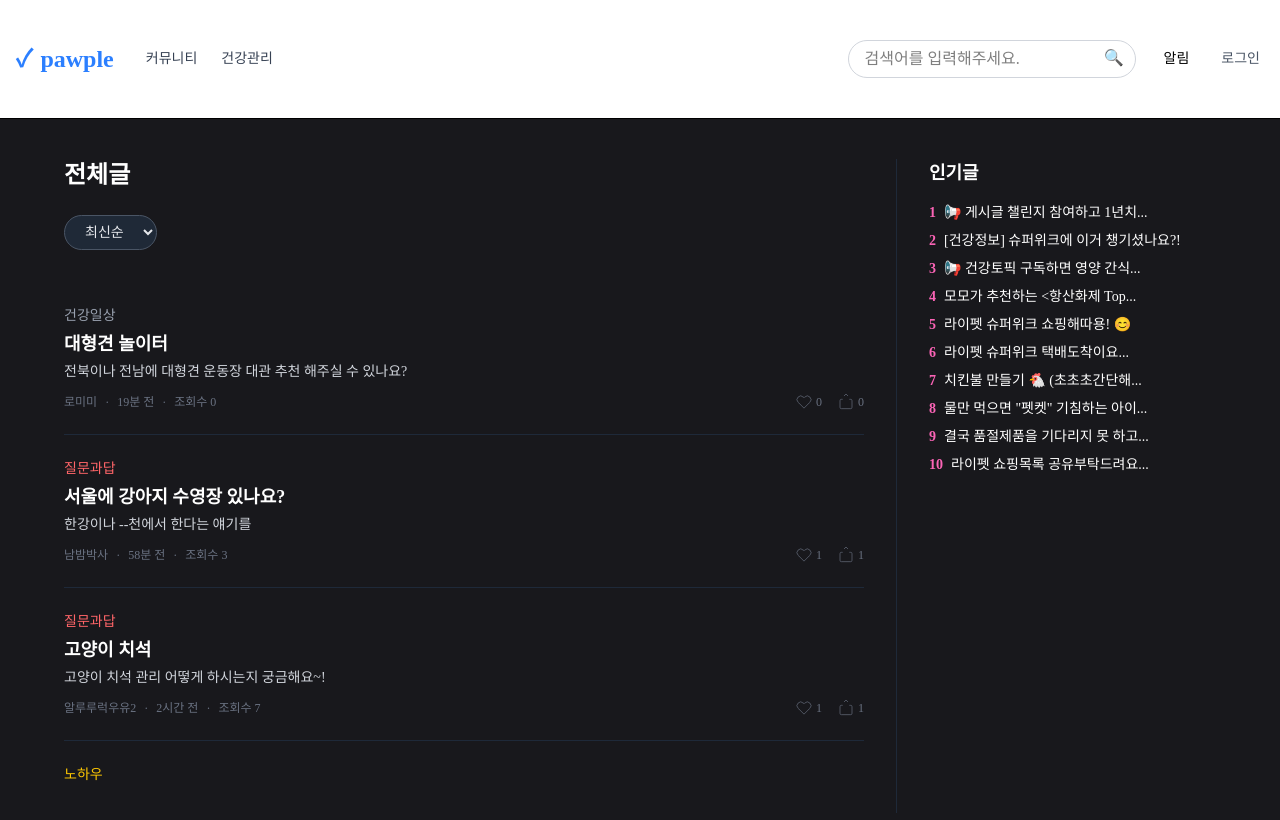
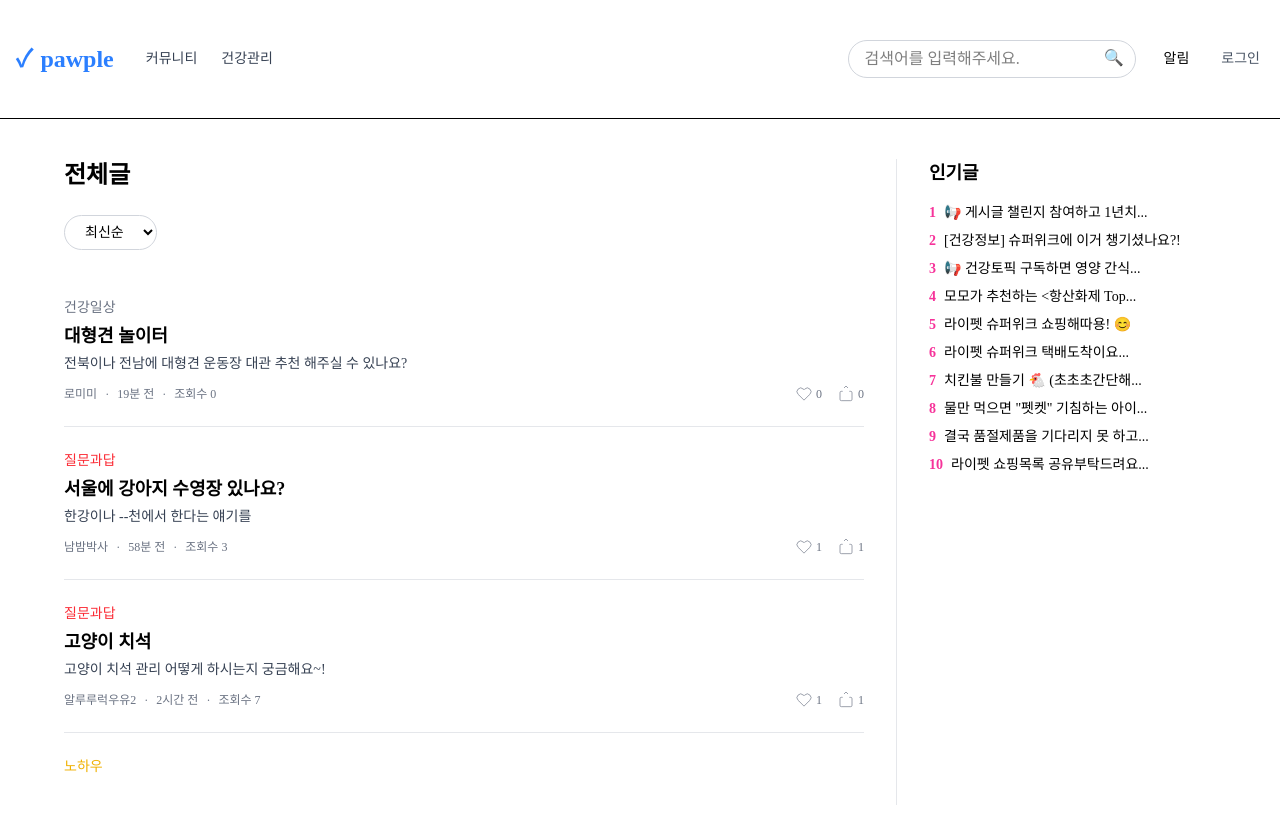
Before and after one commit to Songyonggeun/pawpelfront, a Next.js app: page /community/total in a window 1280 px wide. Shown: the top 820 px of the page. Built offline with nearby package versions, Linux system fonts and the light colour scheme; a web font is replaced by a local one.

Commit message:
가상 데이터 들어간 커뮤니티 디자인 얼추 완성

```diff
--- a/app/(application)/community/total/page.jsx
+++ b/app/(application)/community/total/page.jsx
@@ -1,33 +1,31 @@
-'use client'; // Next.js 사용하는 경우
+'use client';
 
 import React from 'react';
 
 export default function TotalPage() {
   return (
-        <div className="bg-[#18181C] text-white min-h-screen">
+    <div className="bg-white text-black min-h-screen">
       <div className="max-w-6xl mx-auto flex pt-10">
         {/* 왼쪽: 전체글 리스트 */}
         <main className="flex-1 pr-8">
           <h2 className="text-2xl font-bold mb-6">전체글</h2>
 
           <div className="flex gap-2 mb-6">
-                        <div className="mb-2">
             <select
-                                className="bg-[#1F2937] text-gray-200 border border-gray-600 rounded-full px-4 py-2 text-sm focus:outline-none focus:ring-2 focus:ring-blue-500"
+              className="bg-white text-black border border-gray-300 rounded-full px-4 py-2 text-sm focus:outline-none focus:ring-2 focus:ring-blue-500"
               defaultValue="latest"
               onChange={(e) => {
                 const sortBy = e.target.value;
-                                    console.log('정렬 방식:', sortBy); // 여기에 정렬 로직 연결
+                console.log('정렬 방식:', sortBy);
               }}
             >
               <option value="latest">최신순</option>
               <option value="popular">인기순</option>
             </select>
           </div>
-                    </div>
 
           {/* 게시글 목록 */}
-                    <div className="divide-y divide-gray-800 mt-0">
+          <div className="divide-y divide-gray-200 mt-0">
             {[
               {
                 category: '건강일상',
@@ -38,7 +36,7 @@ export default function TotalPage() {
                 views: 0,
                 likes: 0,
                 comments: 0,
-                                categoryColor: 'text-gray-400',
+                categoryColor: 'text-gray-500',
               },
               {
                 category: '질문과답',
@@ -49,7 +47,7 @@ export default function TotalPage() {
                 views: 3,
                 likes: 1,
                 comments: 1,
-                                categoryColor: 'text-red-400',
+                categoryColor: 'text-red-500',
               },
               {
                 category: '질문과답',
@@ -60,7 +58,7 @@ export default function TotalPage() {
                 views: 7,
                 likes: 1,
                 comments: 1,
-                                categoryColor: 'text-red-400',
+                categoryColor: 'text-red-500',
               },
               {
                 category: '노하우',
@@ -71,13 +69,13 @@ export default function TotalPage() {
                 views: 0,
                 likes: 0,
                 comments: 0,
-                                categoryColor: 'text-yellow-400',
+                categoryColor: 'text-yellow-500',
               },
             ].map((post, idx) => (
               <div key={idx} className="py-6">
                 <div className={`text-sm ${post.categoryColor} mb-1`}>{post.category}</div>
                 {post.title && <div className="font-semibold text-lg mb-1">{post.title}</div>}
-                                {post.content && <div className="text-gray-300 mb-3 text-sm">{post.content}</div>}
+                {post.content && <div className="text-gray-700 mb-3 text-sm">{post.content}</div>}
                 {post.author && (
                   <div className="flex items-center text-xs text-gray-500">
                     <span>{post.author}</span>
@@ -101,7 +99,7 @@ export default function TotalPage() {
         </main>
 
         {/* 오른쪽: 인기글 */}
-                <aside className="w-80 border-l border-gray-800 pl-8">
+        <aside className="w-80 border-l border-gray-200 pl-8">
           <h3 className="text-lg font-bold mb-4">인기글</h3>
           <ol className="space-y-2 text-sm">
             {[
@@ -117,7 +115,7 @@ export default function TotalPage() {
               '라이펫 쇼핑목록 공유부탁드려요...',
             ].map((text, index) => (
               <li key={index} className="flex items-center gap-2">
-                                <span className="text-pink-400 font-bold">{index + 1}</span>
+                <span className="text-pink-500 font-bold">{index + 1}</span>
                 <span>{text}</span>
               </li>
             ))}
--- a/app/(application)/community/write/page.jsx
+++ b/app/(application)/community/write/page.jsx
@@ -4,33 +4,36 @@ import React, { useEffect, useRef, useState } from "react";
 const WritePost = () => {
   const [title, setTitle] = useState("");
   const editorRef = useRef(null);
+  const quillRef = useRef(null); // Quill 인스턴스 저장
 
   useEffect(() => {
-    // 필요한 CDN 스크립트 & CSS 로드
     const loadCDNs = async () => {
-      if (typeof window !== "undefined" && window.$ === undefined) {
-        await loadScript("https://code.jquery.com/jquery-3.6.0.min.js");
-        await loadStyle("https://cdn.jsdelivr.net/npm/bootstrap@4.6.2/dist/css/bootstrap.min.css");
-        await loadScript("https://cdn.jsdelivr.net/npm/bootstrap@4.6.2/dist/js/bootstrap.bundle.min.js");
-        await loadStyle("https://cdn.jsdelivr.net/npm/summernote@0.8.18/dist/summernote.min.css");
-        await loadScript("https://cdn.jsdelivr.net/npm/summernote@0.8.18/dist/summernote.min.js");
+      if (typeof window !== "undefined" && !window.Quill) {
+        await loadStyle("https://cdn.quilljs.com/1.3.6/quill.snow.css");
+        await loadScript("https://cdn.quilljs.com/1.3.6/quill.min.js");
       }
 
-      // Summernote 초기화
-      if (window.$) {
-        window.$(editorRef.current).summernote({
-          height: 350,
+      // 중복 초기화 방지
+      if (window.Quill && editorRef.current && !quillRef.current) {
+        quillRef.current = new window.Quill(editorRef.current, {
+          theme: "snow",
           placeholder: "내용을 입력해주세요.",
-          toolbar: [
-            ["style", ["bold", "italic", "underline", "clear"]],
-            ["font", ["strikethrough", "superscript", "subscript"]],
-            ["fontsize", ["fontsize"]],
-            ["color", ["color"]],
-            ["para", ["ul", "ol", "paragraph"]],
-            ["insert", ["link", "picture", "video"]],
-            ["view", ["fullscreen", "codeview"]],
-          ],
+          modules: {
+            toolbar: [
+              [{ header: [1, 2, false] }],
+              ["bold", "italic", "underline"],
+              [{ list: "ordered" }, { list: "bullet" }],
+              ["link", "image"],
+              ["clean"],
+            ],
+          },
         });
+
+        // 내용 입력 칸 높이 늘리기
+        const editor = editorRef.current.querySelector(".ql-editor");
+        if (editor) {
+          editor.style.minHeight = "300px"; // 필요 시 더 늘릴 수 있음
+        }
       }
     };
 
@@ -38,7 +41,7 @@ const WritePost = () => {
   }, []);
 
   const handleSaveContent = () => {
-    const content = window.$(editorRef.current).summernote("code");
+    const content = quillRef.current?.root.innerHTML || "";
     console.log("제목:", title);
     console.log("내용:", content);
   };
@@ -56,7 +59,7 @@ const WritePost = () => {
       </div>
 
       <div className="mb-6">
-        <div ref={editorRef} />
+        <div ref={editorRef} className="bg-white" />
       </div>
 
       <div className="flex justify-end gap-3">
--- a/components/(application)/communityMenu.jsx
+++ b/components/(application)/communityMenu.jsx
@@ -1,4 +1,4 @@
-import Link from 'next/link'; // Link 추가
+import Link from 'next/link';
 
 export default function CommunityMenu() {
   return (
@@ -6,14 +6,24 @@ export default function CommunityMenu() {
       <ul className="flex flex-col md:flex-row gap-4">
         <li><Link href="/community/home" className="hover:underline block">홈</Link></li>
         <li><Link href="/community/total" className="hover:underline block">전체글</Link></li>
-        <li><a href="/community/topic" className="hover:underline block">건강토픽</a></li>
-        <li><a href="/community/best" className="hover:underline block">BEST</a></li>
-        <li><a href="/community/qa" className="hover:underline block">질문과답</a></li>
-        <li><a href="/community/daily" className="hover:underline block">건강일상</a></li>
-        <li><a href="/community/knowhow" className="hover:underline block">노하우</a></li>
-        <li><a href="/community/psychology" className="hover:underline block">심리케어</a></li>
-        <li><a href="/community/wiki" className="hover:underline block">라이펫 위키</a></li>
+        <li><Link href="/community/topic" className="hover:underline block">건강토픽</Link></li>
+        <li><Link href="/community/best" className="hover:underline block">BEST</Link></li>
+        <li><Link href="/community/qa" className="hover:underline block">질문과답</Link></li>
+        <li><Link href="/community/daily" className="hover:underline block">건강일상</Link></li>
+        <li><Link href="/community/knowhow" className="hover:underline block">노하우</Link></li>
+        <li><Link href="/community/psychology" className="hover:underline block">심리케어</Link></li>
+        <li><Link href="/community/wiki" className="hover:underline block">라이펫 위키</Link></li>
       </ul>
+
+      {/* ✅ 글쓰기 버튼*/}
+      <div className="w-full md:w-auto">
+        <Link
+          href="/community/write"
+          className="block text-center w-full md:w-auto px-4 py-2 bg-blue-600 text-white rounded hover:bg-blue-700 text-sm"
+        >
+          글쓰기
+        </Link>
+      </div>
     </div>
   );
 }
--- a/components/(application)/header.jsx
+++ b/components/(application)/header.jsx
@@ -114,8 +114,6 @@ export default function Header() {
           <button onClick={toggleHealthCareMenu} className="block w-full text-left text-gray-700 font-semibold hover:text-blue-500">건강관리</button>
           {showHealthCareMenu && <HealthCareMenu />}
 
-          <a href="#" className="block text-gray-700 hover:text-blue-500">펫보험</a>
-
           <div className="flex flex-col space-y-2 text-sm">
             <button className="text-left p-1 rounded hover:bg-gray-100">알림</button>
 
```
Lines whose indentation alone changed are shown as unchanged.
